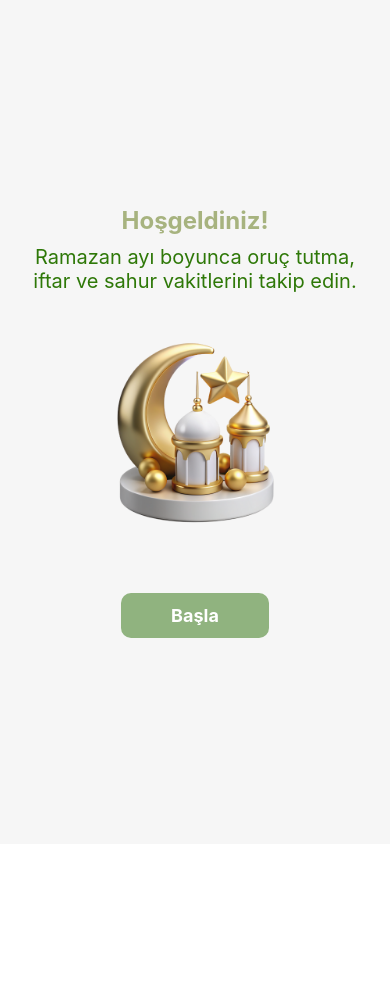
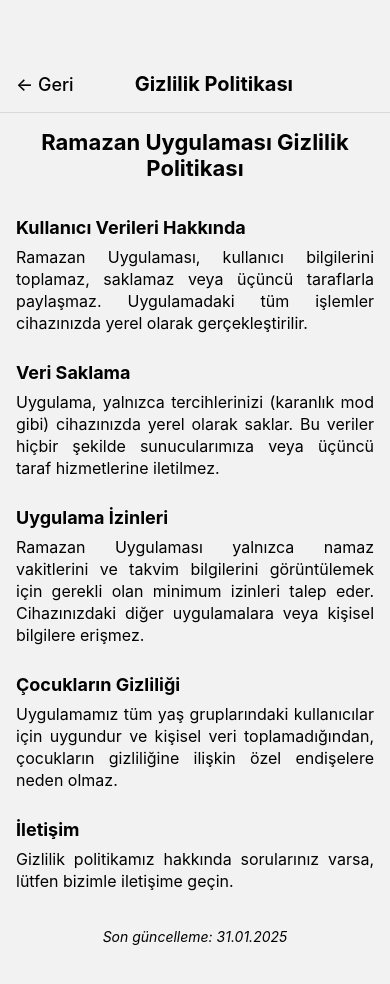
Before and after one commit to halilxibrahim/ramazan-app, a React Native app: screen /PrivacyPolicy in a window 390 px wide. Shown: the top 984 px of the page. Before the commit the page ends 844 px from the top, so only its background shows below. Built offline with nearby package versions, Linux system fonts and the light colour scheme; what expo-notifications would draw is missing.

Commit message:
Add Privacy Policy screen and link from Settings

```diff
--- a/src/navigation/RootNavigator.js
+++ b/src/navigation/RootNavigator.js
@@ -10,6 +10,7 @@ import QiblaCompassScreen from '../screens/QiblaCompassScreen';
 import SettingsScreen from '../screens/SettingsScreen';
 import HijriConverterScreen from '../screens/HijriConverterScreen';
 import OnboardingScreen from '../screens/OnboardingScreen';
+import PrivacyPolicyScreen from '../screens/PrivacyPolicyScreen';
 // Eski QuranReadingScreen yerine oluşturduğumuz stack navigatörü ekleyin
 import QuranStack from '../navigation/QuranStack';
 
@@ -70,6 +71,11 @@ export default function RootNavigator() {
         component={MainTabNavigator}
         options={{ headerShown: false }}
       />
+      <Stack.Screen
+        name="PrivacyPolicy"
+        component={PrivacyPolicyScreen}
+        options={{ headerShown: false }}
+      />
     </Stack.Navigator>
   );
 }
--- /dev/null
+++ b/src/screens/PrivacyPolicyScreen.js
@@ -0,0 +1,127 @@
+import React from 'react';
+import { View, Text, StyleSheet, ScrollView, TouchableOpacity } from 'react-native';
+import { useTheme } from '../theme/ThemeProvider';
+
+export default function PrivacyPolicyScreen({ navigation }) {
+  const { theme } = useTheme();
+
+  return (
+    <View style={[styles.container, { backgroundColor: theme.backgroundColor }]}>
+      <View style={styles.header}>
+        <TouchableOpacity
+          style={styles.backButton}
+          onPress={() => navigation.goBack()}
+        >
+          <Text style={[styles.backButtonText, { color: theme.textColor }]}>← Geri</Text>
+        </TouchableOpacity>
+        <Text style={[styles.headerText, { color: theme.textColor }]}>Gizlilik Politikası</Text>
+      </View>
+
+      <ScrollView style={styles.contentContainer}>
+        <Text style={[styles.title, { color: theme.textColor }]}>
+          Ramazan Uygulaması Gizlilik Politikası
+        </Text>
+
+        <Text style={[styles.sectionTitle, { color: theme.textColor }]}>
+          Kullanıcı Verileri Hakkında
+        </Text>
+        <Text style={[styles.paragraph, { color: theme.textColor }]}>
+          Ramazan Uygulaması, kullanıcı bilgilerini toplamaz, saklamaz veya üçüncü taraflarla paylaşmaz.
+          Uygulamadaki tüm işlemler cihazınızda yerel olarak gerçekleştirilir.
+        </Text>
+
+        <Text style={[styles.sectionTitle, { color: theme.textColor }]}>
+          Veri Saklama
+        </Text>
+        <Text style={[styles.paragraph, { color: theme.textColor }]}>
+          Uygulama, yalnızca tercihlerinizi (karanlık mod gibi) cihazınızda yerel olarak saklar.
+          Bu veriler hiçbir şekilde sunucularımıza veya üçüncü taraf hizmetlerine iletilmez.
+        </Text>
+
+        <Text style={[styles.sectionTitle, { color: theme.textColor }]}>
+          Uygulama İzinleri
+        </Text>
+        <Text style={[styles.paragraph, { color: theme.textColor }]}>
+          Ramazan Uygulaması yalnızca namaz vakitlerini ve takvim bilgilerini görüntülemek için
+          gerekli olan minimum izinleri talep eder. Cihazınızdaki diğer uygulamalara veya kişisel bilgilere erişmez.
+        </Text>
+
+        <Text style={[styles.sectionTitle, { color: theme.textColor }]}>
+          Çocukların Gizliliği
+        </Text>
+        <Text style={[styles.paragraph, { color: theme.textColor }]}>
+          Uygulamamız tüm yaş gruplarındaki kullanıcılar için uygundur ve kişisel veri toplamadığından,
+          çocukların gizliliğine ilişkin özel endişelere neden olmaz.
+        </Text>
+
+        <Text style={[styles.sectionTitle, { color: theme.textColor }]}>
+          İletişim
+        </Text>
+        <Text style={[styles.paragraph, { color: theme.textColor }]}>
+          Gizlilik politikamız hakkında sorularınız varsa, lütfen bizimle iletişime geçin.
+        </Text>
+
+        <Text style={[styles.updateText, { color: theme.textColor }]}>
+          Son güncelleme: {new Date().toLocaleDateString('tr-TR')}
+        </Text>
+      </ScrollView>
+    </View>
+  );
+}
+
+const styles = StyleSheet.create({
+  container: {
+    flex: 1,
+    paddingTop:56,
+  },
+  header: {
+    flexDirection: 'row',
+    alignItems: 'center',
+    padding: 16,
+    borderBottomWidth: 1,
+    borderBottomColor: 'rgba(0,0,0,0.1)',
+  },
+  backButton: {
+    marginRight: 10,
+  },
+  backButtonText: {
+    fontSize: 18,
+    fontWeight: '500',
+  },
+  headerText: {
+    fontSize: 20,
+    fontWeight: 'bold',
+    flex: 1,
+    textAlign: 'center',
+    marginRight: 30,
+  },
+  contentContainer: {
+    flex: 1,
+    padding: 16,
+  },
+  title: {
+    fontSize: 22,
+    fontWeight: 'bold',
+    marginBottom: 20,
+    textAlign: 'center',
+  },
+  sectionTitle: {
+    fontSize: 18,
+    fontWeight: 'bold',
+    marginTop: 16,
+    marginBottom: 8,
+  },
+  paragraph: {
+    fontSize: 16,
+    lineHeight: 22,
+    marginBottom: 12,
+    textAlign: 'justify',
+  },
+  updateText: {
+    marginTop: 24,
+    marginBottom: 40,
+    fontSize: 14,
+    fontStyle: 'italic',
+    textAlign: 'center',
+  }
+});
--- a/src/screens/SettingsScreen.js
+++ b/src/screens/SettingsScreen.js
@@ -1,15 +1,74 @@
 // SettingsScreen.js
 import React from 'react';
-import { View, Text, Switch } from 'react-native';
+import { View, Text, Switch, StyleSheet, TouchableOpacity } from 'react-native';
 import { useTheme } from '../theme/ThemeProvider';
 
-export default function SettingsScreen() {
-  const { isDarkMode, toggleTheme } = useTheme();
+export default function SettingsScreen({ navigation }) {
+  const { isDarkMode, toggleTheme, theme } = useTheme();
 
   return (
-    <View>
-      <Text>Tema Ayarları</Text>
-      <Switch value={isDarkMode} onValueChange={toggleTheme} />
+    <View style={[styles.container, { backgroundColor: theme.backgroundColor }]}>
+      <Text style={[styles.headerText, { color: theme.textColor }]}>Ayarlar</Text>
+
+      <View style={styles.settingItem}>
+        <Text style={[styles.settingText, { color: theme.textColor }]}>Karanlık Mod</Text>
+        <Switch
+          value={isDarkMode}
+          onValueChange={toggleTheme}
+          trackColor={{ false: '#767577', true: '#81b0ff' }}
+          thumbColor={isDarkMode ? '#f5dd4b' : '#f4f3f4'}
+          ios_backgroundColor="#3e3e3e"
+          style={styles.switch}
+        />
+      </View>
+
+      <TouchableOpacity
+        style={styles.settingItem}
+        onPress={() => navigation.navigate('PrivacyPolicy')}
+      >
+        <Text style={[styles.settingText, { color: theme.textColor }]}>Gizlilik Politikası</Text>
+        <View style={styles.arrowContainer}>
+          <Text style={[styles.arrowIcon, { color: theme.textColor }]}>›</Text>
+        </View>
+      </TouchableOpacity>
     </View>
   );
 }
+
+const styles = StyleSheet.create({
+  container: {
+    flex: 1,
+    padding: 16,
+  },
+  headerText: {
+    fontSize: 24,
+    fontWeight: 'bold',
+    marginBottom: 24,
+    textAlign: 'center',
+    paddingVertical: 10,
+  },
+  settingItem: {
+    flexDirection: 'row',
+    justifyContent: 'space-between',
+    alignItems: 'center',
+    paddingVertical: 12,
+    paddingHorizontal: 16,
+    backgroundColor: 'rgba(0, 0, 0, 0.05)',
+    borderRadius: 10,
+    marginBottom: 16,
+  },
+  settingText: {
+    fontSize: 18,
+    fontWeight: '500',
+  },
+  switch: {
+    transform: [{ scaleX: 1.1 }, { scaleY: 1.1 }]
+  },
+  arrowContainer: {
+    padding: 4,
+  },
+  arrowIcon: {
+    fontSize: 24,
+    fontWeight: 'bold',
+  }
+});
```
Also changed, not shown: package.json (+5 -4 lines), 1 other file (tests, documents, lock files or other folders).
